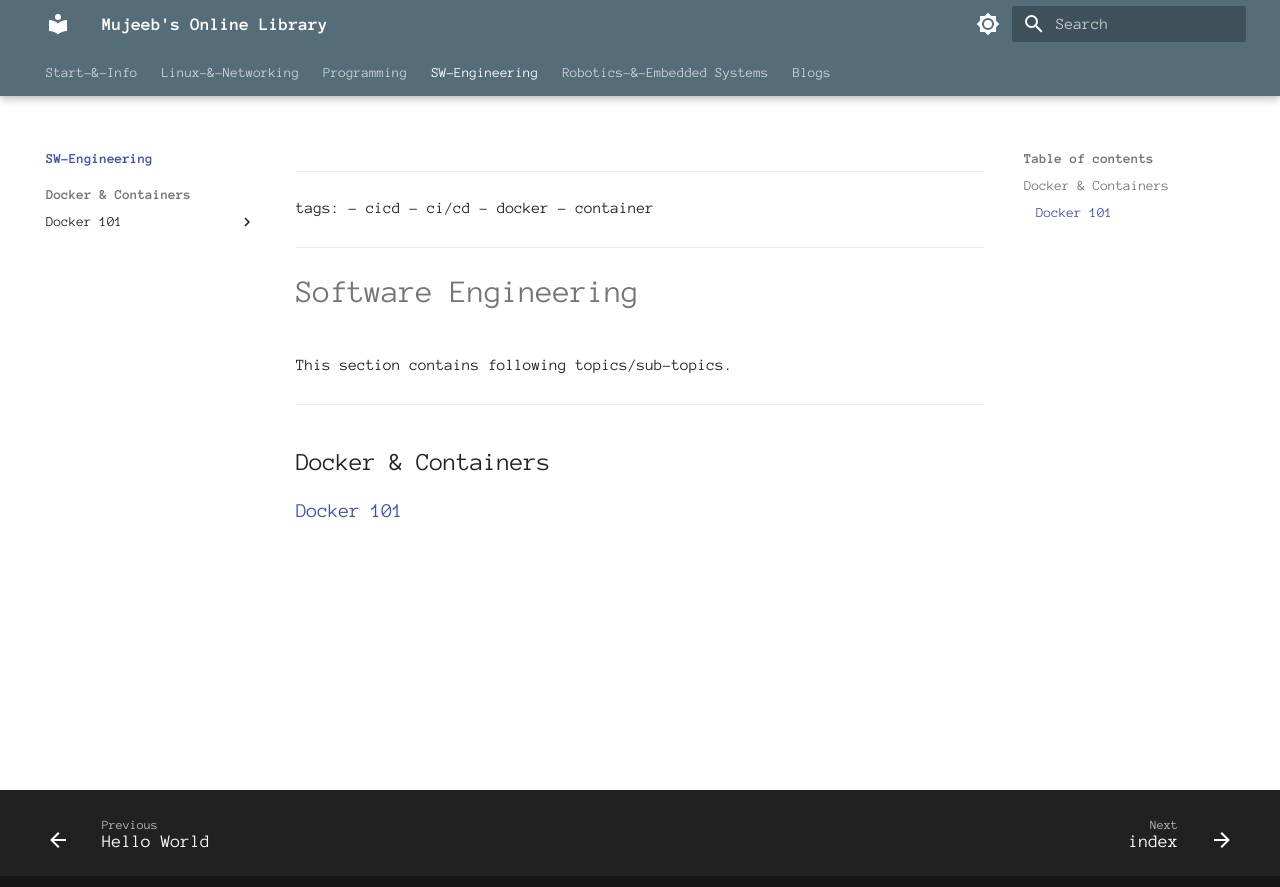
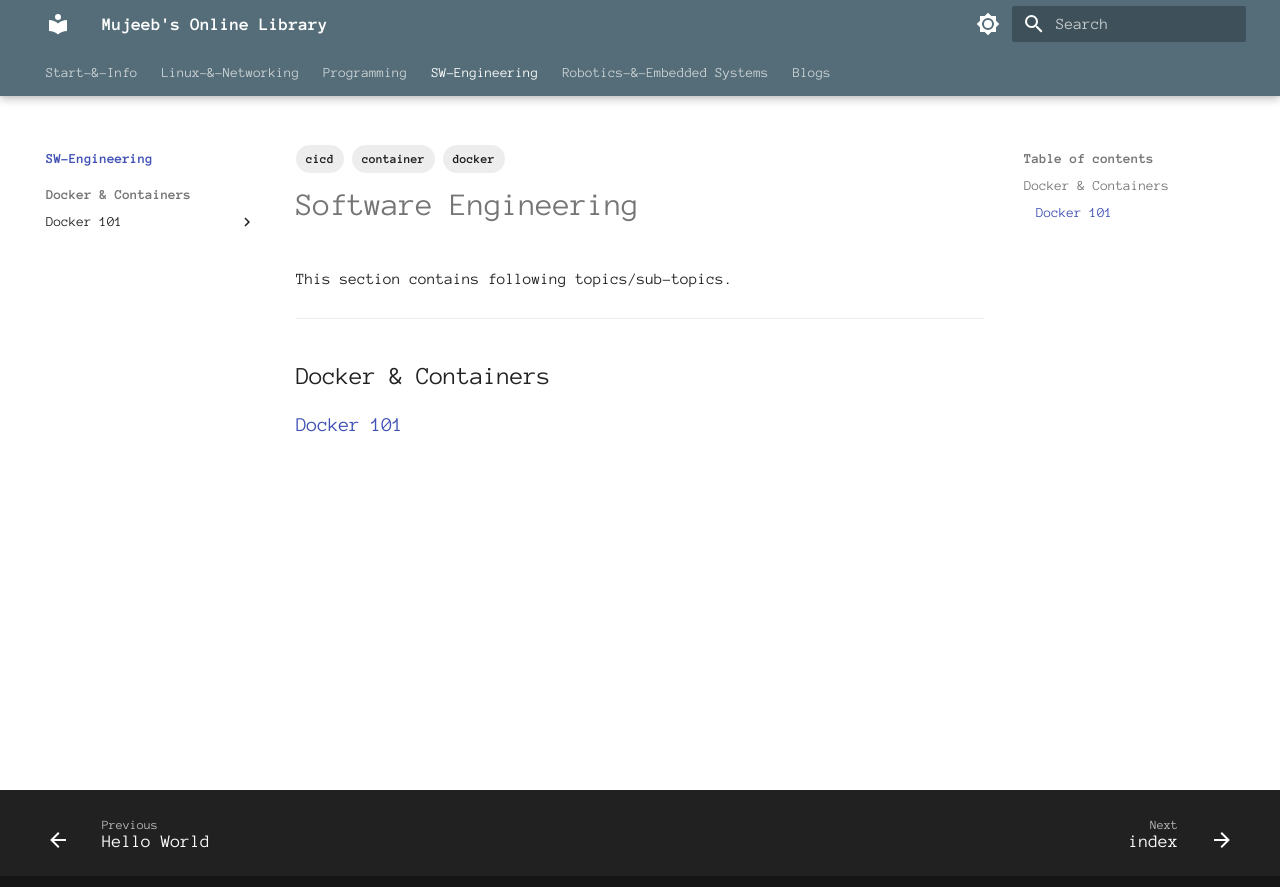
Before and after one commit to alohamujeeb/alohamujeeb.github.io, an MkDocs documentation site: the page built from docs/sweng/index.md, in a window 1280 px wide. Shown: the top 887 px of the page. Built offline with MkDocs 1.6.1 and Material for MkDocs 9.7.7, drawn with Linux system fonts in a browser that asks for light colours.

Commit message:
minor fixes

```diff
--- a/docs/sweng/index.md
+++ b/docs/sweng/index.md
@@ -1,11 +1,9 @@
 ---
 tags:
     - cicd
-	- ci/cd
     - docker
-	- container
+    - container
 ---
-
 
 #Software Engineering
 
```
